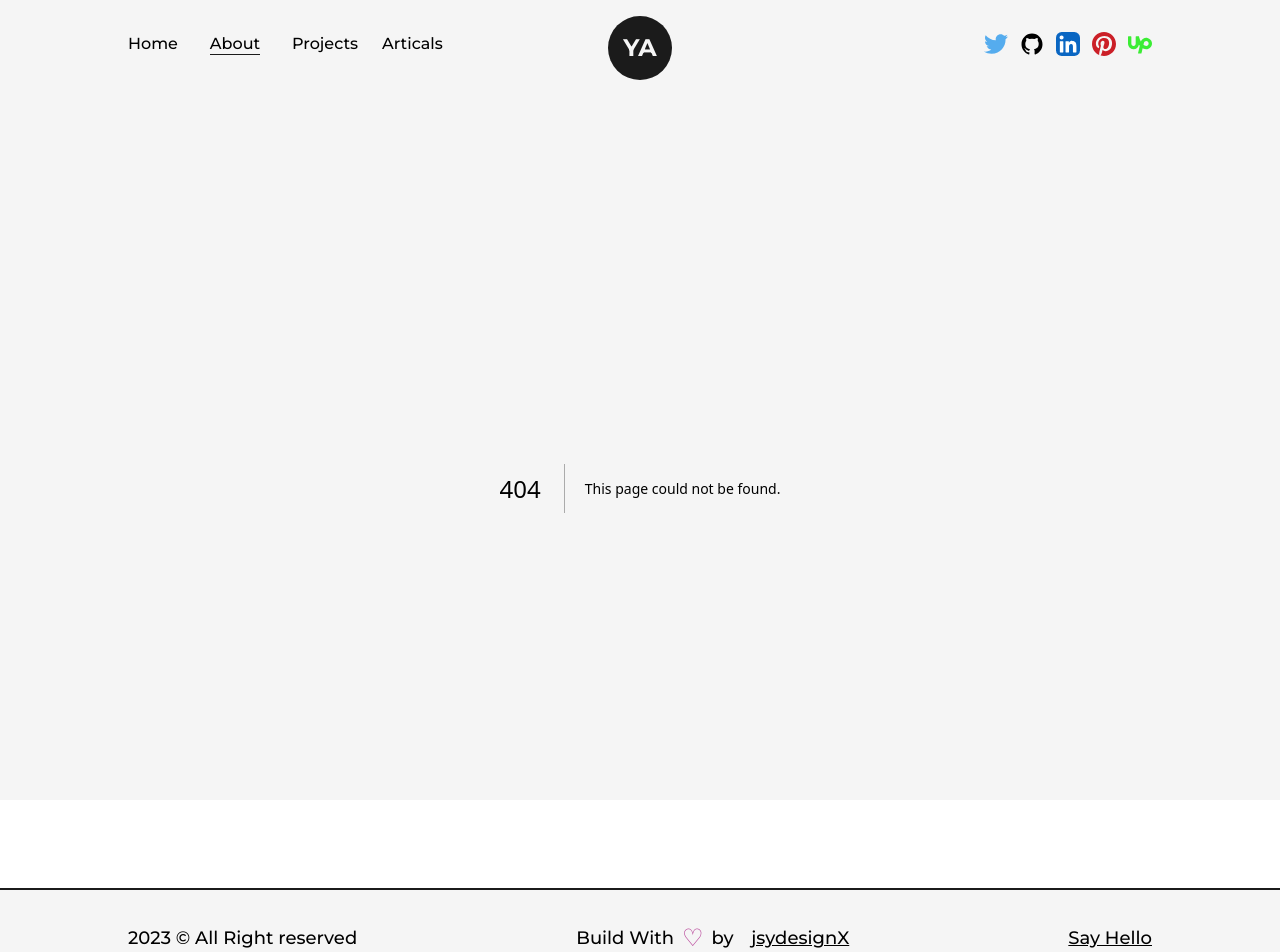
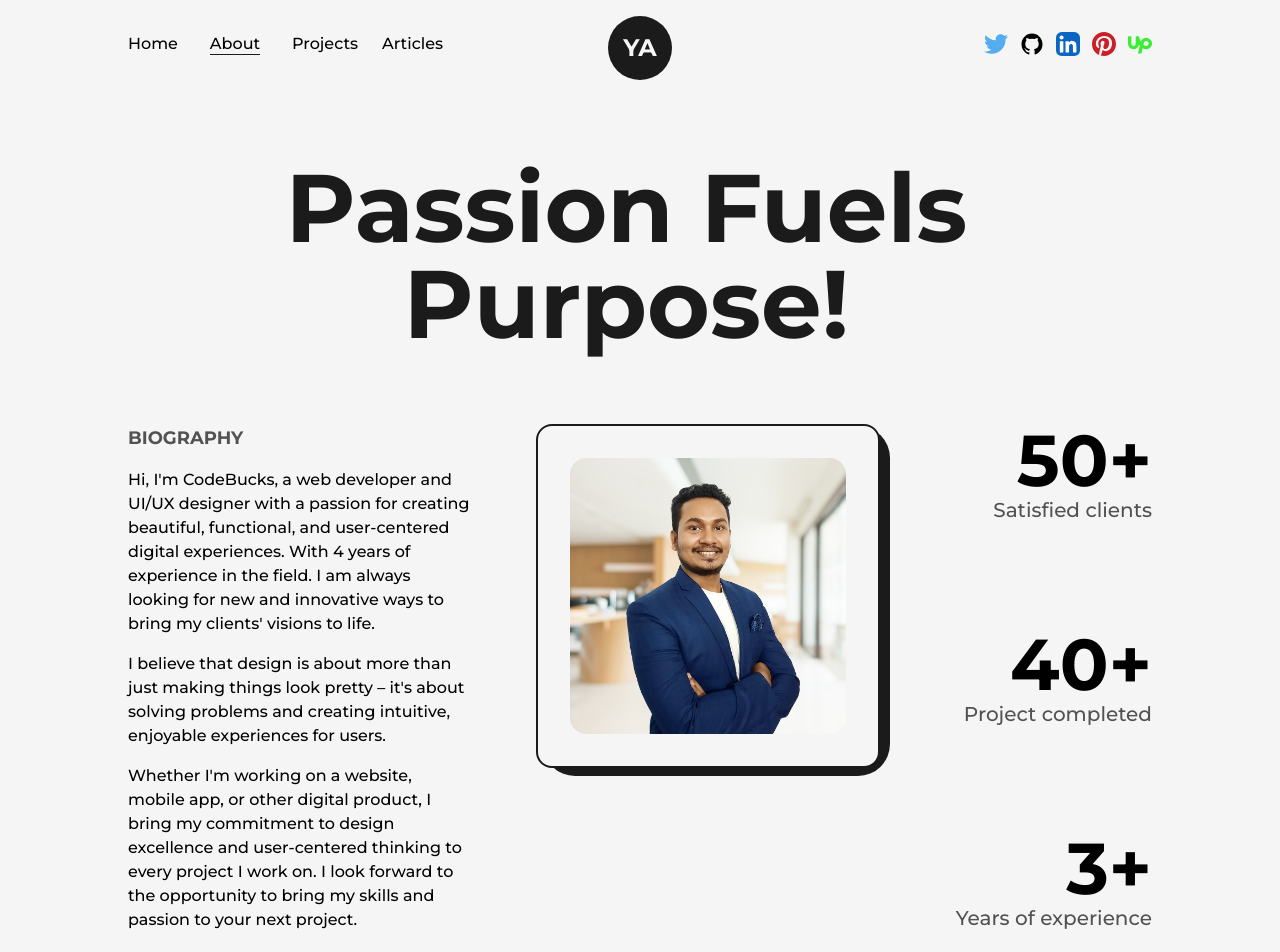
Before and after one commit to yeasin2448/yeasin-portfolio, a Next.js app: page /about in a window 1280 px wide. Before the commit this address had no page. Shown: the top 952 px of the page. Built offline with nearby package versions, Linux system fonts and the light colour scheme.

Commit message:
about pages ongoing

```diff
--- a/src/components/HireMe.js
+++ b/src/components/HireMe.js
@@ -0,0 +1,22 @@
+import React from "react";
+import Image from "next/image";
+import { CircularText } from "./Icons";
+import Link from "next/link";
+
+function HireMe() {
+  return (
+    <div className="fixed left-4 bottom-4 flex items-center justify-center overflow-hidden">
+      <div className="w-48 h-auto flex items-center justify-center relative">
+        <CircularText className={`text-dark animate-spin-slow`} />
+        <Link
+          href="mailto:ayeasin108@gmail.com"
+          className="flex items-center justify-center absolute top-1/2 left-1/2 -translate-x-1/2 -translate-y-1/2 bg-dark text-light shadow-md border border-solid border-black w-20 h-20 rounded-full font-semibold hover:bg-light hover:text-dark transition-all"
+        >
+          Hire me
+        </Link>
+      </div>
+    </div>
+  );
+}
+
+export default HireMe;
--- a/src/components/NavBar.js
+++ b/src/components/NavBar.js
@@ -27,7 +27,7 @@ const NavBar = () => {
         <CustomLink href="/" title="Home" className="mr-4" />
         <CustomLink href="/about" title="About" className="mx-4" />
         <CustomLink href="/projects" title="Projects" className="mx-4" />
-        <CustomLink href="/articals" title="Articals" className="ml-2" />
+        <CustomLink href="/articles" title="Articles" className="ml-2" />
       </nav>
       <div className="absolute top-2 left-1/2 -translate-x-1/2">
         <Logo />
--- /dev/null
+++ b/src/components/Skills.js
@@ -0,0 +1,46 @@
+import React from "react";
+import { motion } from "framer-motion";
+
+const Skill = ({ name, x, y }) => {
+  return (
+    <motion.div
+      className="flex items-center justify-center rounded-full font-semibold bg-dark text-light py-3 px-6 shadow-dark cursor-pointer absolute"
+      whileHover={{ scale: 1.05 }}
+      initial={{x:0, y:0}}
+      whileInView={{x:x, y:y}}
+      transition={{duration: 1.5}}
+      viewport={{once: true}}
+    >
+      {name}
+    </motion.div>
+  );
+};
+
+const Skills = () => {
+  return (
+    <>
+      <h2 className="font-bold text-8xl mt-64 w-full text-center">Skills</h2>
+      <div className="w-full h-screen relative flex items-center justify-center rounded-full bg-circularLight">
+        <motion.div
+          className="flex items-center justify-center rounded-full font-semibold bg-dark text-light py-3 px-6 shadow-dark cursor-pointer absolute"
+          whileHover={{ scale: 1.05 }}
+        >
+          Web
+        </motion.div>
+        <Skill name="HTML" x="-25vw" y="2vw" />
+        <Skill name="CSS" x="30vw" y="7vw" />
+        <Skill name="JavaScript" x="-18vw" y="-6vw" />
+        <Skill name="ReactJS" x="0vw" y="-15vw" />
+        <Skill name="Angular" x="-20vw" y="-15vw" />
+        <Skill name="Bootstrap" x="15vw" y="-12vw" />
+        <Skill name="Tailwindcss" x="30vw" y="-5vw" />
+        <Skill name="Sass" x="20vw" y="-20vw" />
+        <Skill name="jQuery" x="15vw" y="12vw" />
+        <Skill name="AMP" x="0vw" y="18vw" />
+        <Skill name="AdobeXD" x="-25vw" y="18vw" />
+      </div>
+    </>
+  );
+};
+
+export default Skills;
--- /dev/null
+++ b/src/pages/about.js
@@ -0,0 +1,112 @@
+import AnimatedText from "@/components/AnimatedText";
+import Skills from "@/components/Skills";
+import Layout from "@/components/Layout";
+import Head from "next/head";
+import React, { useEffect, useRef } from "react";
+import Image from "next/image";
+import profilePic from "../../public/images/profile/yeasin.jpg";
+import { useInView, useMotionValue, useSpring } from "framer-motion";
+
+const AnimatedNumber = ({ value }) => {
+  const ref = useRef(null);
+  const motionValue = useMotionValue(0);
+  const springValue = useSpring(motionValue, { duration: 3000 });
+  const isInview = useInView(ref, { once: true });
+
+  useEffect(() => {
+    if (isInview) {
+      motionValue.set(value);
+    }
+  }, [isInview, value, motionValue]);
+  useEffect(() => {
+    springValue.on("change", (latest) => {
+      if (ref.current && latest.toFixed(0) <= value) {
+        ref.current.textContent = latest.toFixed(0);
+      }
+    });
+  }, [springValue, value]);
+
+  return <span ref={ref}></span>;
+};
+
+const About = () => {
+  return (
+    <>
+      <Head>
+        <title>JsyDesignx | About Page</title>
+        <meta name="description" content="about yeasin arafat" />
+      </Head>
+      <main className="w-ful flex items-center flex-col">
+        <Layout className="pt-16">
+          <AnimatedText text="Passion Fuels Purpose!" className="mb-16" />
+          <div className="grid grid-cols-8 w-full gap-16">
+            <div className="col-span-3 flex flex-col items-start justify-start">
+              <h2 className="mb-4 text-lg font-bold uppercase text-dark/75">
+                Biography
+              </h2>
+              <div className="flex flex-col gap-4 font-medium">
+                <p>
+                  Hi, I'm CodeBucks, a web developer and UI/UX designer with a
+                  passion for creating beautiful, functional, and user-centered
+                  digital experiences. With 4 years of experience in the field.
+                  I am always looking for new and innovative ways to bring my
+                  clients' visions to life.
+                </p>
+                <p>
+                  I believe that design is about more than just making things
+                  look pretty – it's about solving problems and creating
+                  intuitive, enjoyable experiences for users.
+                </p>
+                <p>
+                  Whether I'm working on a website, mobile app, or other digital
+                  product, I bring my commitment to design excellence and
+                  user-centered thinking to every project I work on. I look
+                  forward to the opportunity to bring my skills and passion to
+                  your next project.
+                </p>
+              </div>
+            </div>
+            <div className="col-span-3 relative h-max rounded-2xl border-2 border-solid border-dark bg-light p-8">
+              <div className="absolute top-0 -right-3 -z-10 w-[102%] h-[103%] rounded-[2rem] bg-dark" />
+              <Image
+                src={profilePic}
+                alt="profile-image"
+                className="w-full h-auto rounded-2xl"
+              />
+            </div>
+            <div className="col-span-2 flex flex-col items-end justify-between">
+              <div className="flex flex-col items-end justify-center">
+                <span className="inline-block text-7xl font-bold">
+                  <AnimatedNumber value={50} />+
+                </span>
+                <h2 className="text-xl font-medium text-dark/75">
+                  Satisfied clients
+                </h2>
+              </div>
+              <div className="flex flex-col items-end justify-center">
+                <span className="inline-block text-7xl font-bold">
+                  <AnimatedNumber value={40} />+
+                </span>
+                <h2 className="text-xl font-medium text-dark/75">
+                  Project completed
+                </h2>
+              </div>
+              <div className="flex flex-col items-end justify-center">
+                <span className="inline-block text-7xl font-bold">
+                  <AnimatedNumber value={3} />+
+                </span>
+                <h2 className="text-xl font-medium text-dark/75">
+                  Years of experience
+                </h2>
+              </div>
+            </div>
+          </div>
+          {/* skills area start hear */}
+          <Skills />
+        </Layout>
+      </main>
+    </>
+  );
+};
+
+export default About;
--- a/src/pages/index.js
+++ b/src/pages/index.js
@@ -5,6 +5,8 @@ import profilePic from "../../public/images/profile/developer-pic-1.png";
 import AnimatedText from "@/components/AnimatedText";
 import Link from "next/link";
 import { LinkArrow } from "@/components/Icons";
+import HireMe from "@/components/HireMe";
+import lightBulb from "../../public/images/svgs/miscellaneous_icons_1.svg"
 
 export default function Home() {
   return (
@@ -47,6 +49,10 @@ export default function Home() {
             </div>
           </div>
         </Layout>
+        <HireMe />
+        <div className="absolute right-8 bottom-8 inline-block w-24">
+          <Image className="w-full h-auto" src={lightBulb} alt="light-bulb" />
+        </div>
       </main>
     </>
   );
--- a/tailwind.config.js
+++ b/tailwind.config.js
@@ -16,6 +16,12 @@ module.exports = {
         primary: "#B63E96", // 240,86,199
         primaryDark: "#58E6D9", // 80,230,217
       },
+      animation: {
+        'spin-slow': 'spin 8s linear infinite',
+      },
+      backgroundImage : {
+       circularLight: 'repeating-radial-gradient(rgba(0, 0, 0, 0.4) 2px, #f5f5f5 5px, #f5f5f5 100px)',
+      }
     },
   },
   plugins: [],
```
Also changed, not shown: public/images/circular/circular-text.png (renamed from public/images/circular-text.png), public/images/profile/yeasin.jpg (added).
